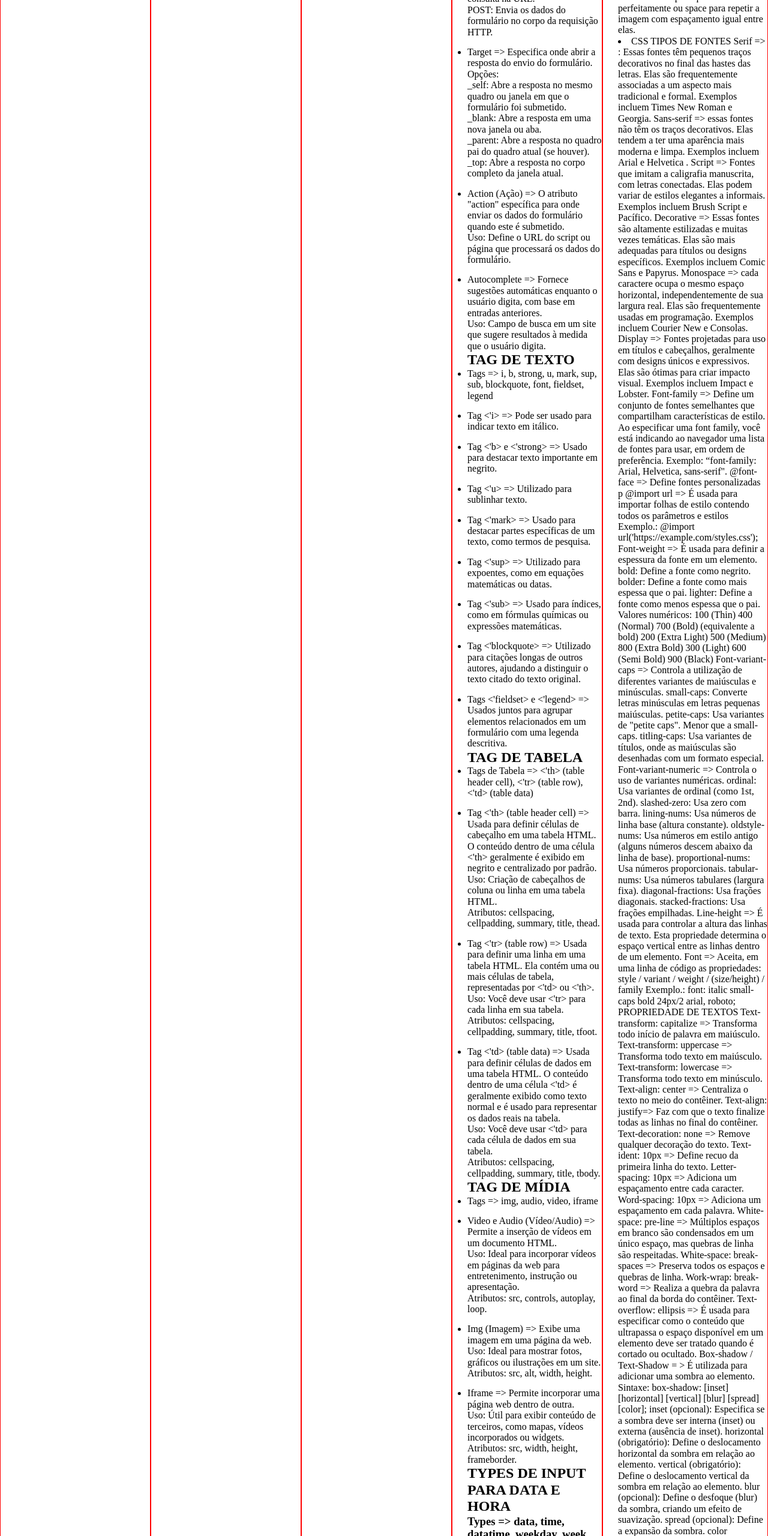
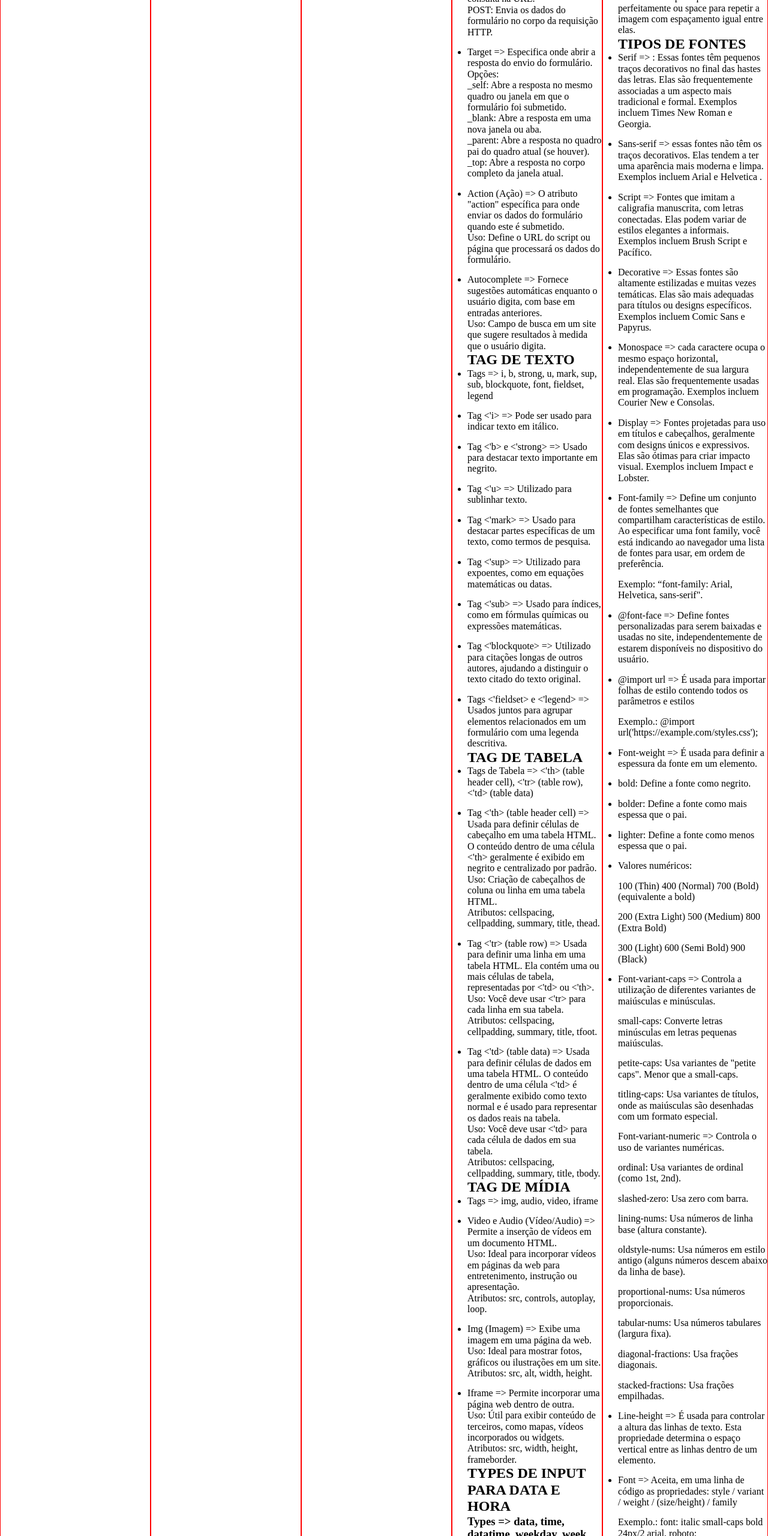
Before and after one commit to IgoRenatoo/HTCS-Pessoal-Nodepad, a plain HTML site: page index.html in a window 1280 px wide. Shown: the part 3366-5926 px from the top of the page at 60% size. Drawn offline with nearby package versions, Linux system fonts and the light colour scheme; a script that the page names is missing.

Commit message:
feat: :construction: Adicionado Style CSS - Fontes

```diff
--- a/index.html
+++ b/index.html
@@ -451,126 +451,58 @@
         elas.</li>
 
     </ul>
+    <h2>TIPOS DE FONTES</h2>
+    <ul>
+      <li>Serif => : Essas fontes têm pequenos traços decorativos no final das hastes das letras. Elas são
+        frequentemente associadas a um aspecto mais tradicional e formal. Exemplos incluem Times New Roman e Georgia.
+      </li>
+      <li>Sans-serif => essas fontes não têm os traços decorativos. Elas tendem a ter uma aparência mais moderna e
+        limpa. Exemplos incluem Arial e Helvetica .</li>
+      <li>Script => Fontes que imitam a caligrafia manuscrita, com letras conectadas. Elas podem variar de estilos
+        elegantes a informais. Exemplos incluem Brush Script e Pacífico.</li>
+      <li>Decorative => Essas fontes são altamente estilizadas e muitas vezes temáticas. Elas são mais adequadas para
+        títulos ou designs específicos. Exemplos incluem Comic Sans e Papyrus.</li>
+      <li>Monospace => cada caractere ocupa o mesmo espaço horizontal, independentemente de sua largura real. Elas são
+        frequentemente usadas em programação. Exemplos incluem Courier New e Consolas.</li>
+      <li>Display => Fontes projetadas para uso em títulos e cabeçalhos, geralmente com designs únicos e expressivos.
+        Elas são ótimas para criar impacto visual. Exemplos incluem Impact e Lobster.</li>
+      <li>Font-family => Define um conjunto de fontes semelhantes que compartilham características de estilo. Ao
+        especificar uma font family, você está indicando ao navegador uma lista de fontes para usar, em ordem de
+        preferência.</li>
+      <p>Exemplo: “font-family: Arial, Helvetica, sans-serif".</p>
+      <li>@font-face => Define fontes personalizadas para serem baixadas e usadas no site, independentemente de estarem
+        disponíveis no dispositivo do usuário.</li>
+      <li>@import url => É usada para importar folhas de estilo contendo todos os parâmetros e estilos</li>
+      <p>Exemplo.: @import url('https://example.com/styles.css');</p>
+      <li>Font-weight => É usada para definir a espessura da fonte em um elemento.</li>
+      <li>bold: Define a fonte como negrito.</li>
+      <li>bolder: Define a fonte como mais espessa que o pai.</li>
+      <li>lighter: Define a fonte como menos espessa que o pai.</li>
+      <li>Valores numéricos:</li>
+      <p>100 (Thin) 400 (Normal) 700 (Bold) (equivalente a bold)</p>
+      <p>200 (Extra Light) 500 (Medium) 800 (Extra Bold)</p>
+      <p>300 (Light) 600 (Semi Bold) 900 (Black)</p>
+      <li>Font-variant-caps => Controla a utilização de diferentes variantes de maiúsculas e minúsculas.</li>
+      <p>small-caps: Converte letras minúsculas em letras pequenas maiúsculas.</p>
+      <p>petite-caps: Usa variantes de "petite caps". Menor que a small-caps.</p>
+      <p>titling-caps: Usa variantes de títulos, onde as maiúsculas são desenhadas com um formato especial.</p>
+      <p>Font-variant-numeric => Controla o uso de variantes numéricas.</p>
+      <p>ordinal: Usa variantes de ordinal (como 1st, 2nd).</p>
+      <p>slashed-zero: Usa zero com barra.</p>
+      <p>lining-nums: Usa números de linha base (altura constante).</p>
+      <p>oldstyle-nums: Usa números em estilo antigo (alguns números descem abaixo da linha de base).</p>
+      <p>proportional-nums: Usa números proporcionais.</p>
+      <p>tabular-nums: Usa números tabulares (largura fixa).</p>
+      <p>diagonal-fractions: Usa frações diagonais.</p>
+      <p>stacked-fractions: Usa frações empilhadas.</p>
+      <li>Line-height => É usada para controlar a altura das linhas de texto. Esta propriedade determina o espaço
+        vertical entre as linhas dentro de um elemento.</li>
+      <li>Font => Aceita, em uma linha de código as propriedades: style / variant / weight / (size/height) / family</li>
+      <p>Exemplo.: font: italic small-caps bold 24px/2 arial, roboto;</p>
+      <li></li>
+      <li></li>
+    </ul>
     <li>CSS
-
-
-
-
-
-
-
-
-
-
-
-
-
-
-      TIPOS DE FONTES
-
-      Serif => : Essas fontes têm pequenos traços decorativos no final das hastes das letras. Elas são
-      frequentemente associadas a um aspecto mais tradicional e formal. Exemplos incluem Times New Roman e Georgia.
-
-
-
-      Sans-serif => essas fontes não têm os traços decorativos. Elas tendem a ter uma aparência mais moderna e
-      limpa. Exemplos incluem Arial e Helvetica .
-
-
-
-      Script => Fontes que imitam a caligrafia manuscrita, com letras conectadas. Elas podem variar de estilos
-      elegantes a informais. Exemplos incluem Brush Script e Pacífico.
-
-
-
-      Decorative => Essas fontes são altamente estilizadas e muitas vezes temáticas. Elas são mais adequadas para
-      títulos ou designs específicos. Exemplos incluem Comic Sans e Papyrus.
-
-
-
-      Monospace => cada caractere ocupa o mesmo espaço horizontal, independentemente de sua largura real. Elas são
-      frequentemente usadas em programação. Exemplos incluem Courier New e Consolas.
-
-
-
-      Display => Fontes projetadas para uso em títulos e cabeçalhos, geralmente com designs únicos e expressivos.
-      Elas são ótimas para criar impacto visual. Exemplos incluem Impact e Lobster.
-
-
-
-      Font-family => Define um conjunto de fontes semelhantes que compartilham características de estilo. Ao
-      especificar uma font family, você está indicando ao navegador uma lista de fontes para usar, em ordem de
-      preferência.
-
-      Exemplo: “font-family: Arial, Helvetica, sans-serif".
-
-
-
-      @font-face => Define fontes personalizadas p
-      @import url => É usada para importar folhas de estilo contendo todos os parâmetros e estilos
-
-      Exemplo.: @import url('https://example.com/styles.css');
-
-
-
-      Font-weight => É usada para definir a espessura da fonte em um elemento.
-
-      bold: Define a fonte como negrito.
-
-      bolder: Define a fonte como mais espessa que o pai.
-
-      lighter: Define a fonte como menos espessa que o pai.
-
-      Valores numéricos:
-
-      100 (Thin) 400 (Normal) 700 (Bold) (equivalente a bold)
-
-      200 (Extra Light) 500 (Medium) 800 (Extra Bold)
-
-      300 (Light) 600 (Semi Bold) 900 (Black)
-
-
-
-      Font-variant-caps => Controla a utilização de diferentes variantes de maiúsculas e minúsculas.
-
-      small-caps: Converte letras minúsculas em letras pequenas maiúsculas.
-
-      petite-caps: Usa variantes de "petite caps". Menor que a small-caps.
-
-      titling-caps: Usa variantes de títulos, onde as maiúsculas são desenhadas com um formato especial.
-
-
-
-      Font-variant-numeric => Controla o uso de variantes numéricas.
-
-      ordinal: Usa variantes de ordinal (como 1st, 2nd).
-
-      slashed-zero: Usa zero com barra.
-
-      lining-nums: Usa números de linha base (altura constante).
-
-      oldstyle-nums: Usa números em estilo antigo (alguns números descem abaixo da linha de base).
-
-      proportional-nums: Usa números proporcionais.
-
-      tabular-nums: Usa números tabulares (largura fixa).
-
-      diagonal-fractions: Usa frações diagonais.
-
-      stacked-fractions: Usa frações empilhadas.
-
-
-
-      Line-height => É usada para controlar a altura das linhas de texto. Esta propriedade determina o espaço
-      vertical entre as linhas dentro de um elemento.
-
-
-
-      Font => Aceita, em uma linha de código as propriedades: style / variant / weight / (size/height) / family
-
-      Exemplo.: font: italic small-caps bold 24px/2 arial, roboto;
-
-
 
       PROPRIEDADE DE TEXTOS
 
```
